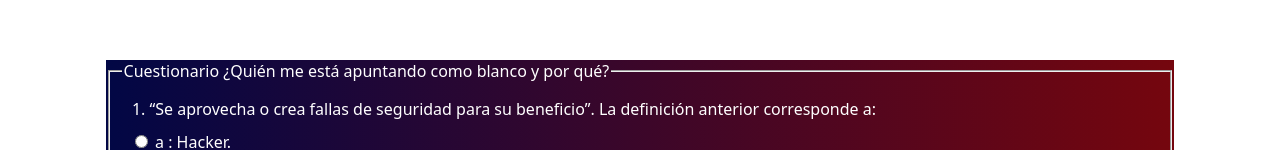
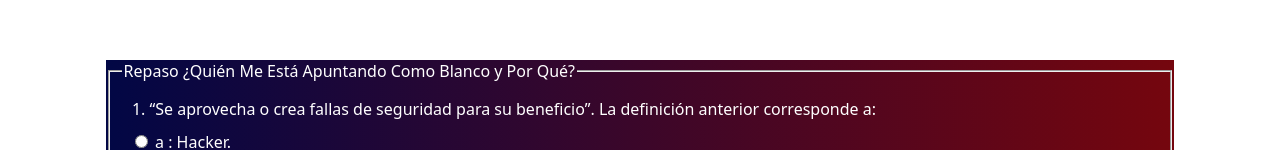
Before and after one commit to APaolaMM/ciberdelincuente-vs-hacker, a plain HTML site: page index.html in a window 1280 px wide. Shown: the part 495-645 px from the top of the page. Drawn offline with Linux system fonts and the light colour scheme.

Commit message:
Update index.html

```diff
--- a/index.html
+++ b/index.html
@@ -16,7 +16,7 @@
 </div>
     <div class="preguntasportema">
 <fieldset>
-	<legend>Cuestionario ¿Quién me está apuntando como blanco y por qué?</legend>
+	<legend>Repaso  ¿Quién Me Está Apuntando Como Blanco y Por Qué?</legend>
 	<div id="test">
 		<div class="cuestion">1. “Se aprovecha o crea fallas de seguridad para su beneficio”. La definici&oacute;n anterior corresponde a:</div>
 		<div class="respuestas">
```
